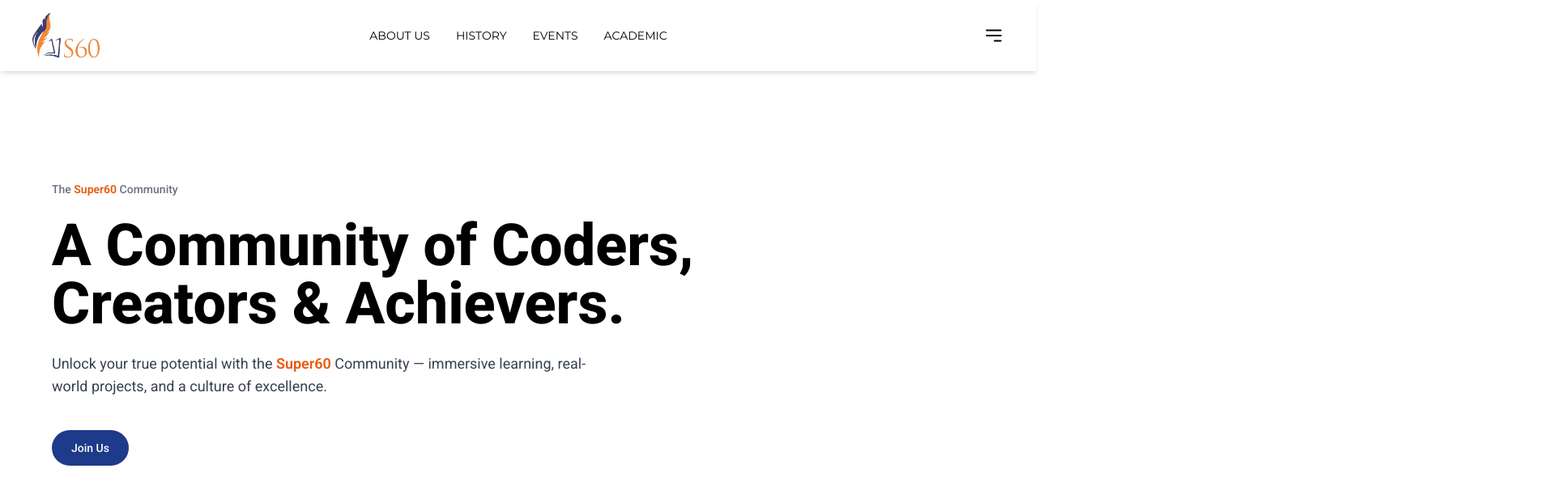
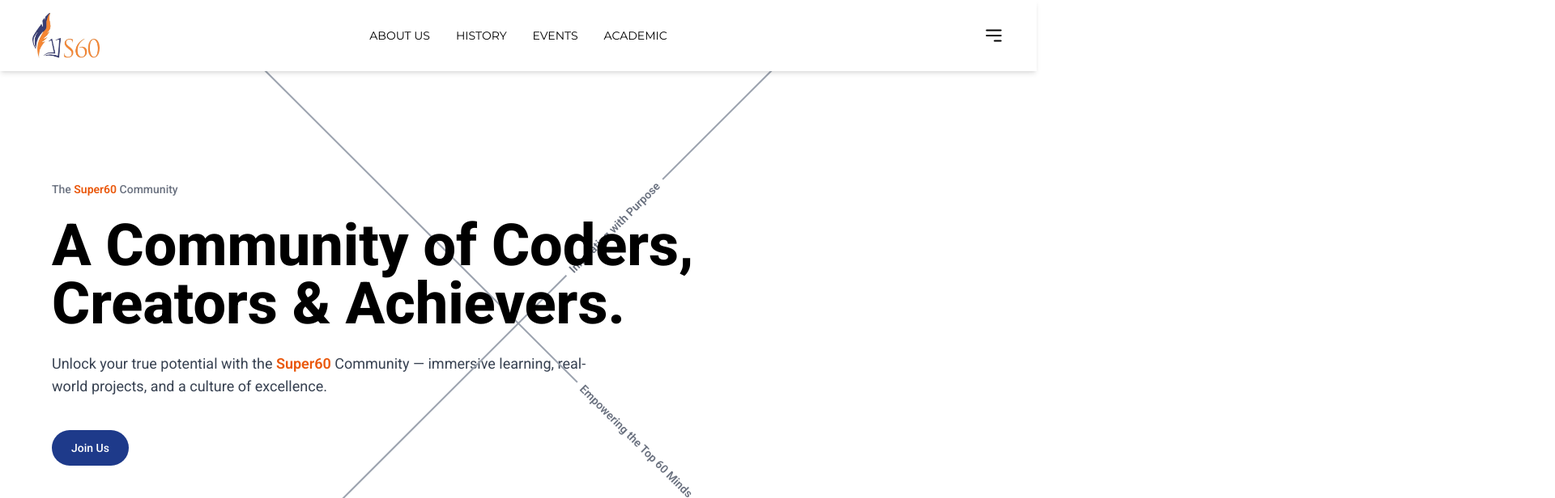
Before and after one commit to Uditkrpathak/Super_60, a React (Vite) app in the folder Frontend/: page / in a window 1280 px wide. Shown: the top 616 px of the page at 81% size, 1920 px wide, since content can reach past the window. Built offline with nearby package versions, Linux system fonts and the light colour scheme.

Commit message:
background animation

```diff
--- /dev/null
+++ b/Frontend/src/Components/hero/backgrounds/herobg.jsx
@@ -0,0 +1,89 @@
+import { useEffect, useRef, useState } from "react";
+
+const HeroBg = () => {
+  const [coords, setCoords] = useState({
+    x: window.innerWidth / 2,
+    y: window.innerHeight / 2,
+  });
+
+  const mouse = useRef({
+    x: window.innerWidth / 2,
+    y: window.innerHeight / 2,
+  });
+
+  useEffect(() => {
+    const handleMouseMove = (e) => {
+      mouse.current = { x: e.clientX, y: e.clientY };
+    };
+
+    window.addEventListener("mousemove", handleMouseMove);
+
+    let animationFrame;
+    const lerp = (a, b, n) => a + (b - a) * n;
+
+    const animate = () => {
+      setCoords((prev) => {
+        const speed = 0.08;
+        const newX = lerp(prev.x, mouse.current.x, speed);
+        const newY = lerp(prev.y, mouse.current.y, speed);
+        return { x: newX, y: newY };
+      });
+      animationFrame = requestAnimationFrame(animate);
+    };
+
+    animate();
+
+    return () => {
+      window.removeEventListener("mousemove", handleMouseMove);
+      cancelAnimationFrame(animationFrame);
+    };
+  }, []);
+
+  return (
+    <div className="absolute inset-0 z-0 pointer-events-none">
+      {/* Line 1 - 45° */}
+      <div
+        className="absolute w-[300vw] h-[2px] bg-gray-400 origin-center"
+        style={{
+          top: coords.y,
+          left: coords.x,
+          transform: `translate(-50%, -50%) rotate(45deg)`,
+        }}
+      >
+        <div
+          className="absolute left-1/2 top-1/2 -translate-x-1/2 -translate-y-1/2 bg-white px-2"
+          style={{
+            transform: 'translate(50%, -50%) rotate(0deg)', // Match the line’s rotation!
+          }}
+        >
+          <p className="text-sm text-gray-500 font-semibold whitespace-nowrap">
+            Empowering the Top 60 Minds
+          </p>
+        </div>
+      </div>
+
+      {/* Line 2 - -45° */}
+      <div
+        className="absolute w-[300vw] h-[2px] bg-gray-400 origin-center"
+        style={{
+          top: coords.y,
+          left: coords.x,
+          transform: `translate(-50%, -50%) rotate(-45deg)`,
+        }}
+      >
+        <div
+          className="absolute left-1/2 top-1/2 -translate-x-1/2 -translate-y-1/2 bg-white px-2"
+          style={{
+            transform: 'translate(50%, -50%) rotate(0deg)', // Match the line’s rotation!
+          }}
+        >
+          <p className="text-sm text-gray-500 font-semibold whitespace-nowrap">
+            Innovating with Purpose
+          </p>
+        </div>
+      </div>
+    </div>
+  );
+};
+
+export default HeroBg;
--- a/Frontend/src/Components/hero/hero.jsx
+++ b/Frontend/src/Components/hero/hero.jsx
@@ -1,6 +1,10 @@
+import HeroBg from "./backgrounds/herobg";
+
 const Hero = () => {
   return (
     <section className="relative min-h-screen flex items-center justify-center px-8 bg-white">
+        {/* Background Animation */}
+        <HeroBg />
       <div className="max-w-6xl w-full">
         {/* Section Tagline */}
         <p className="text-sm text-gray-500 mb-6 font-medium">
```
